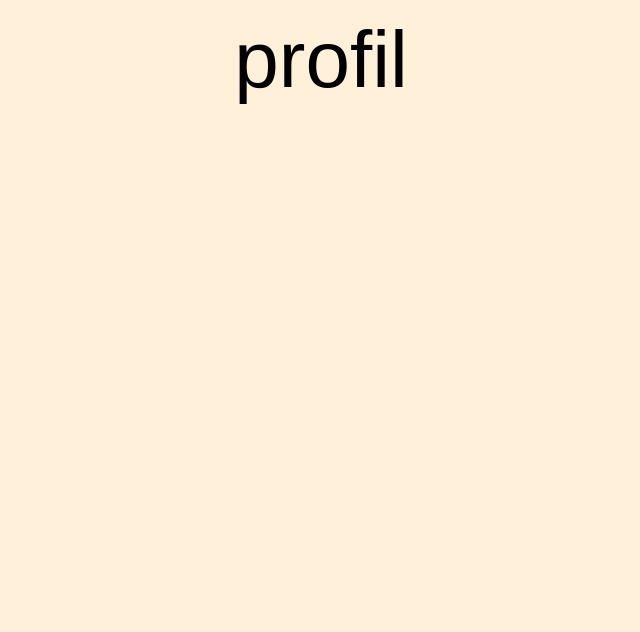
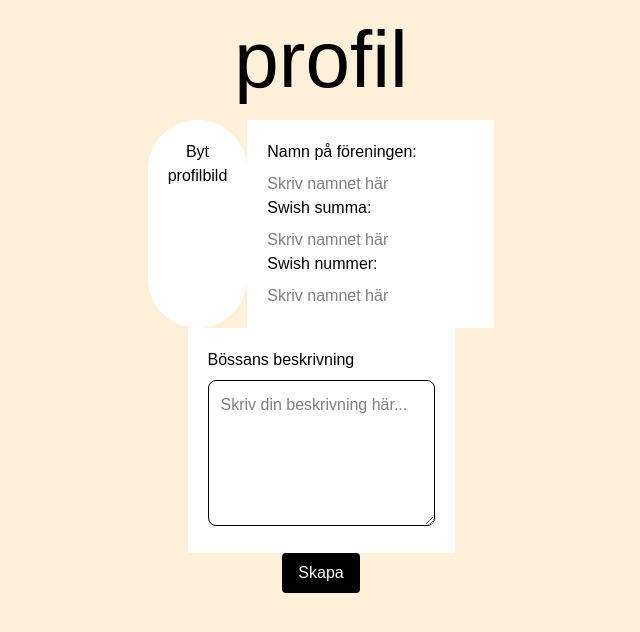
Before and after one commit to JoelHellberg/campus-skramlar, a Next.js app: page /forening/profil in a window 1280 px wide. Shown: the top 632 px of the page, without its empty margins (319-959 px from the left). Built offline with nearby package versions, Linux system fonts and the light colour scheme; a web font is replaced by a local one.

Commit message:
Lagt in elementen för /forening sidorna

```diff
--- a/app/forening/insamlat/page.tsx
+++ b/app/forening/insamlat/page.tsx
@@ -2,8 +2,15 @@ import Link from "next/link";
 
 export default function Home() {
   return (
-    <div className="flex flex-col items-center bg-[#FFF0D9] min-h-screen">
-      <h1>insamlat</h1>
+    <div className="flex flex-col items-center bg-[#FFF0D9] min-h-screen text-center">
+      <h1>Ange hur mycket pengar ni har i er bössa nedanför:</h1>
+      <div className="bg-white p-5 text-left">
+        <label htmlFor="name" className="block mb-2 font-medium">
+          Summa:
+        </label>
+        <input type="number" placeholder="Skriv namnet här" />
+      </div>
+      <button className={"px-4 py-2 rounded text-white bg-black"}>Skapa</button>
     </div>
   );
 }
--- a/app/forening/profil/page.tsx
+++ b/app/forening/profil/page.tsx
@@ -4,6 +4,40 @@ export default function Home() {
   return (
     <div className="flex flex-col items-center bg-[#FFF0D9] min-h-screen">
       <h1>profil</h1>
+      <div className="flex">
+        <div className="bg-white p-5 flex flex-col items-center text-center rounded-full">
+          Byt
+          <br />
+          profilbild
+        </div>
+        <div className="bg-white p-5">
+          <label htmlFor="name" className="block mb-2 font-medium">
+            Namn på föreningen:
+          </label>
+          <input type="text" placeholder="Skriv namnet här" />
+          <label htmlFor="name" className="block mb-2 font-medium">
+            Swish summa:
+          </label>
+          <input type="text" placeholder="Skriv namnet här" />
+          <label htmlFor="name" className="block mb-2 font-medium">
+            Swish nummer:
+          </label>
+          <input type="text" placeholder="Skriv namnet här" />
+        </div>
+      </div>
+      <div className="bg-white p-5">
+        <label htmlFor="name" className="block mb-2 font-medium">
+          Bössans beskrivning
+        </label>
+        <textarea
+          id="description"
+          name="description"
+          rows={5}
+          placeholder="Skriv din beskrivning här..."
+          className="w-full p-3 border rounded-lg resize-y"
+        />
+      </div>
+      <button className={"px-4 py-2 rounded text-white bg-black"}>Skapa</button>
     </div>
   );
 }
--- a/app/forening/uppdateringar/page.tsx
+++ b/app/forening/uppdateringar/page.tsx
@@ -4,6 +4,19 @@ export default function Home() {
   return (
     <div className="flex flex-col items-center bg-[#FFF0D9] min-h-screen">
       <h1>uppdateringar</h1>
+      <div className="bg-white p-5">
+        <label htmlFor="name" className="block mb-2 font-medium">
+          Skriv ditt inlägg nedanför:
+        </label>
+        <textarea
+          id="description"
+          name="description"
+          rows={5}
+          placeholder="Skriv din beskrivning här..."
+          className="w-full p-3 border rounded-lg resize-y"
+        />
+      </div>
+      <button className={"px-4 py-2 rounded text-white bg-black"}>Ladda upp</button>
     </div>
   );
 }
```
Also changed, not shown: public/vectorGraphics/backButton.svg (added).
